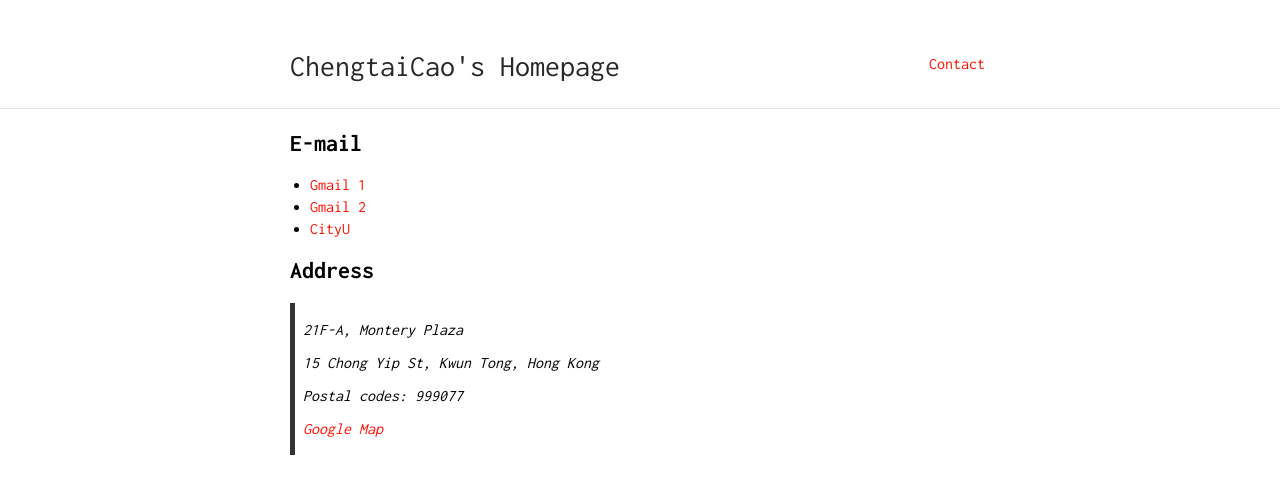
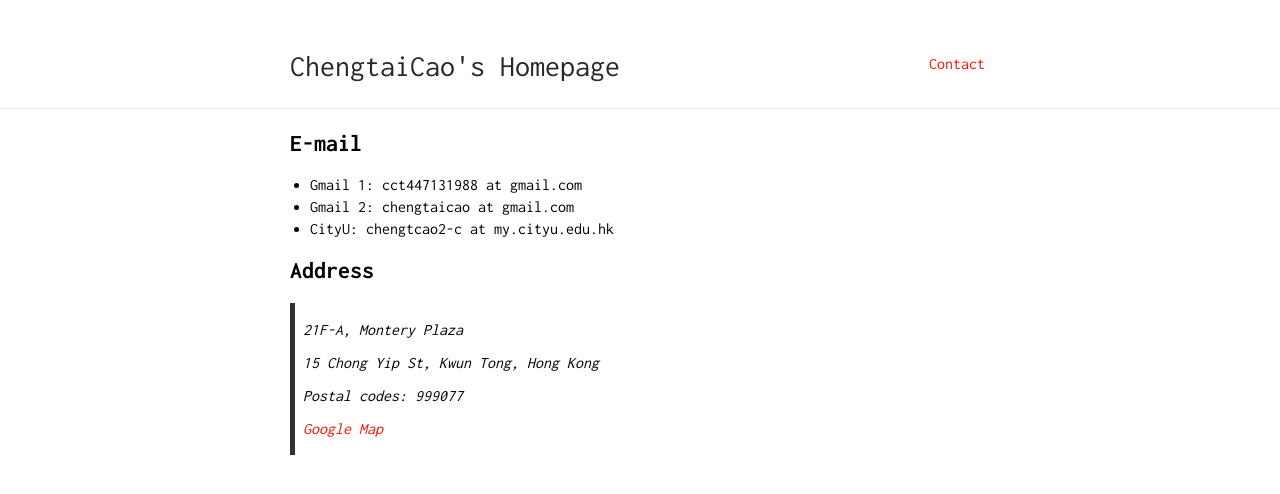
Before and after one commit to ChengtaiCao/ChengtaiCao.github.io, a Jekyll site: the page built from contact.md, in a window 1280 px wide. Shown: the top 494 px of the page. Built offline with Jekyll 4.4.1, drawn with Linux system fonts in a browser that asks for light colours; our own code applies the rules of GitHub Pages for plain Markdown files.

Commit message:
change contact

```diff
--- a/contact.md
+++ b/contact.md
@@ -4,9 +4,9 @@ is_contact: true
 ---
 
 ## E-mail
-- [Gmail 1](cct447131988@gmail.com)
-- [Gmail 2](chengtaicao@gmail.com)
-- [CityU](chengtcao2-c@my.cityu.edu.hk)
+- Gmail 1: cct447131988 at gmail.com
+- Gmail 2: chengtaicao at gmail.com
+- CityU: chengtcao2-c at my.cityu.edu.hk
 
 ## Address
 > 21F-A, Montery Plaza
```
Also changed, not shown: README.md.
